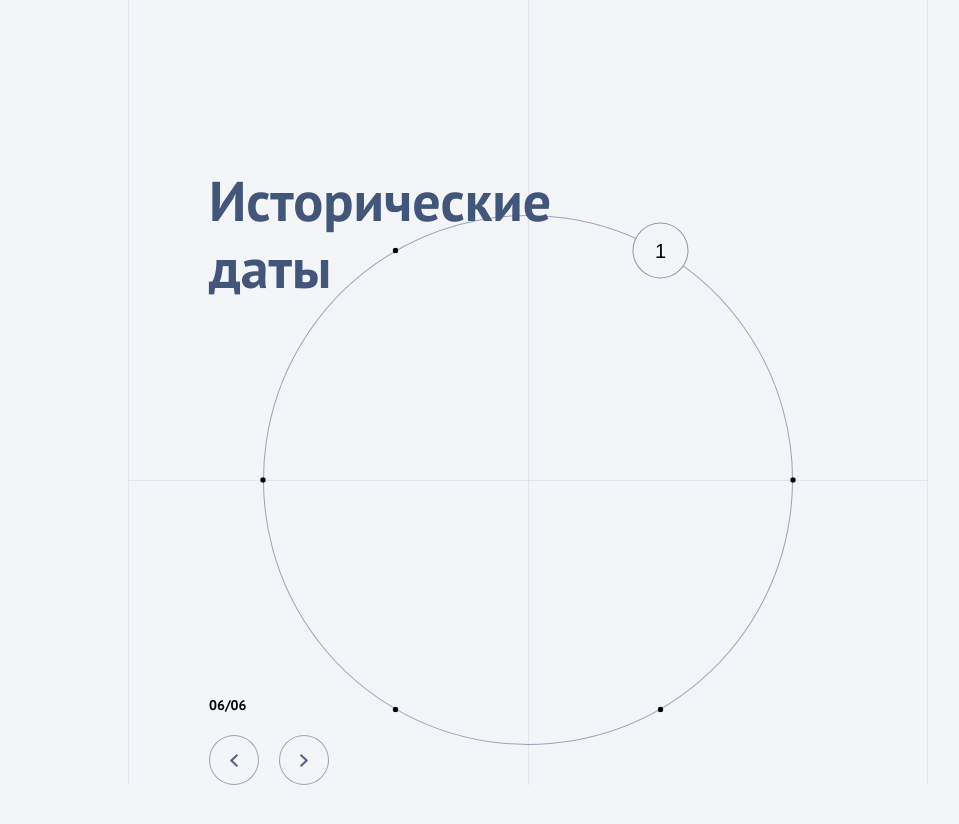
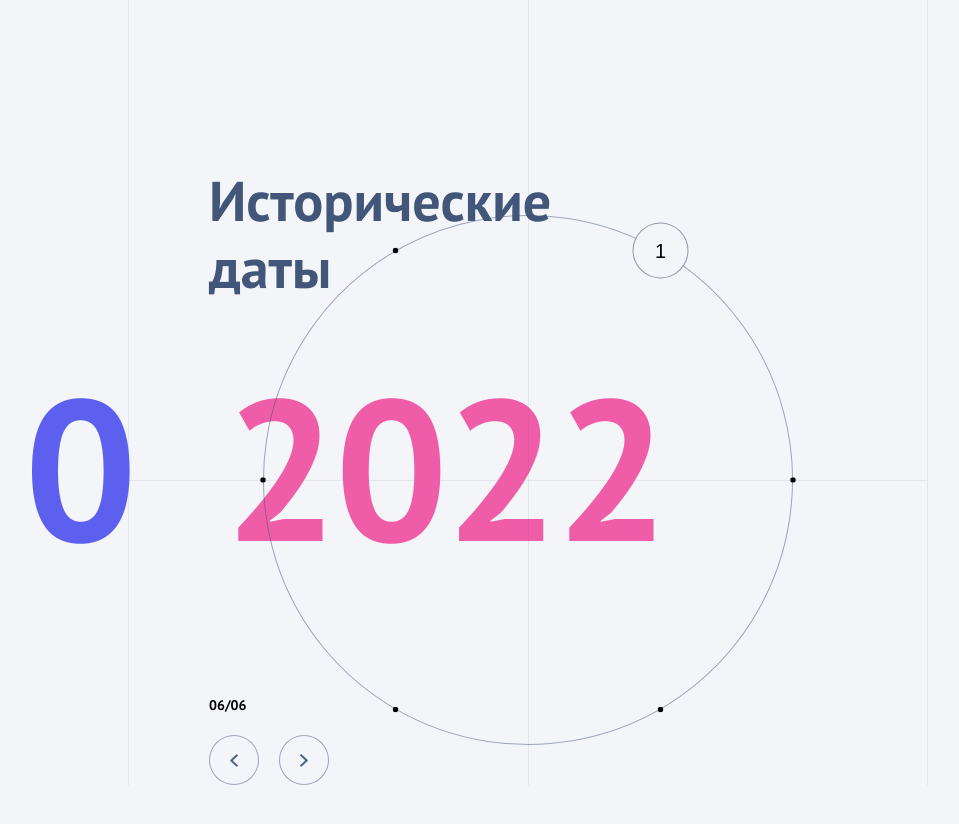
Before and after one commit to Avatarius/slider-dates, a React app: page / in a window 1280 px wide. Shown: the top 824 px of the page, without its empty margins (192-1151 px from the left). Built offline with nearby package versions, Linux system fonts and the light colour scheme.

Commit message:
начало работы с текстом

```diff
--- /dev/null
+++ b/src/components/animatedYear/animatedYear.module.scss
@@ -0,0 +1,25 @@
+.container {
+  position: absolute;
+  inset-inline-start: calc(-50% + 26px);
+  inset-block-end: calc(50% - 87px);
+  display: flex;
+  gap: 90px;
+  justify-content: space-between;
+  align-items: center;
+}
+
+.text {
+  font-size: 200px;
+  letter-spacing: -3px;
+}
+
+
+.text_left {
+  // inset-inline-end: 328px;
+  color: #5d5fef;
+}
+
+.text_right {
+  // inset-inline-start: 292px;
+  color: #ef5da8;
+}
--- /dev/null
+++ b/src/components/animatedYear/animatedYear.tsx
@@ -0,0 +1,31 @@
+import clsx from "clsx";
+import styles from "./animatedYear.module.scss";
+import gsap from "gsap";
+import { useGSAP } from "@gsap/react";
+import { useRef } from "react";
+
+
+interface IAnimatedYearProps {
+  startYear: number;
+  endYear: number;
+}
+
+
+function AnimatedYear({ startYear, endYear }: IAnimatedYearProps) {
+
+  const containerRef = useRef<HTMLDivElement>(null);
+  useGSAP(() => {
+    gsap.to('[data-text-left]', {
+      innerText:{startYear},
+      snap: 'innerText'
+    })
+  }, {scope: containerRef, dependencies: [startYear]});
+  return (
+    <div className={styles.container} ref={containerRef}>
+      <p className={clsx(styles.text, styles.text_left)} data-text-left>{startYear}</p>
+      <p className={clsx(styles.text, styles.text_right)}>{endYear}</p>
+    </div>
+  );
+}
+
+export { AnimatedYear };
--- a/src/components/circle/circle.module.scss
+++ b/src/components/circle/circle.module.scss
@@ -1,13 +1,16 @@
 @import "../../styles/mixins/button.scss";
 
 .container {
-  inline-size: var(--circle-size, 530px);
-  block-size: var(--circle-size, 530px);
-  border: 1px solid rgba(66, 86, 122, 0.5);
-  border-radius: 100%;
   position: absolute;
   inset-inline-start: calc(50% - (var(--circle-size, 530px) / 2));
   inset-block-start: 215px;
+}
+
+.circle {
+  inline-size: var(--circle-size, 530px);
+  block-size: var(--circle-size, 530px);
+  border-radius: 100%;
+  border: 1px solid rgba(66, 86, 122, 0.5);
 }
 
 .button {
--- a/src/components/circle/circle.tsx
+++ b/src/components/circle/circle.tsx
@@ -1,6 +1,7 @@
 import { Dispatch, forwardRef, SetStateAction } from "react";
 import { IHistoricalData } from "../../utils/types";
 import styles from "./circle.module.scss";
+import { AnimatedYear } from "../animatedYear/animatedYear";
 
 interface ICircleProps {
   data: IHistoricalData[];
@@ -55,8 +56,11 @@ const Circle = forwardRef<HTMLDivElement, ICircleProps>((props, ref) => {
   }
 
   return (
-    <div className={styles.container} ref={ref}>
-      {buttonsArray}
+    <div className={styles.container}>
+      <AnimatedYear startYear={data[currentSlide - 1].startYear} endYear={2022}/>
+      <div className={styles.circle} ref={ref}>
+        {buttonsArray}
+      </div>
     </div>
   );
 });
--- a/src/components/slider/slider.tsx
+++ b/src/components/slider/slider.tsx
@@ -5,9 +5,11 @@ import { historicalData } from "../../utils/constants";
 import { useLayoutEffect, useRef, useState } from "react";
 import gsap from "gsap";
 import { useGSAP } from "@gsap/react";
+import { IHistoricalData } from "../../utils/types";
 
 function Slider() {
   const [currentSlide, setCurrentSlide] = useState(1);
+  const [sliderData, setSliderData] = useState<IHistoricalData>(historicalData[currentSlide]);
   const [circleWidth, setCircleWidth] = useState(0);
   const circleRef = useRef<HTMLDivElement>(null);
   const deg = -360 / historicalData.length;
@@ -72,7 +74,7 @@ function Slider() {
   function getNewSlideValue(index: number) {
     let result = index;
     if (index > historicalData.length) {
-      result = 0;
+      result = 1;
     } else if (index <= 0) {
       result = historicalData.length;
     }
```
